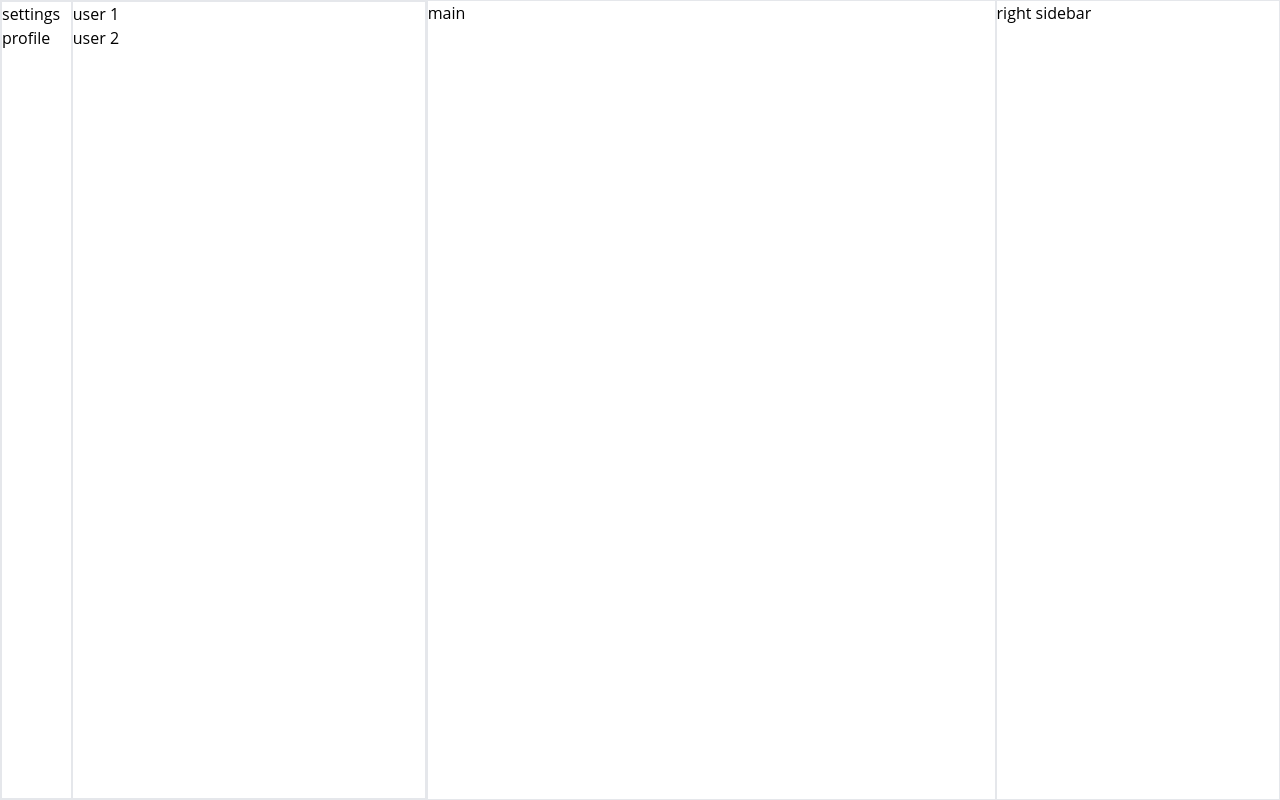
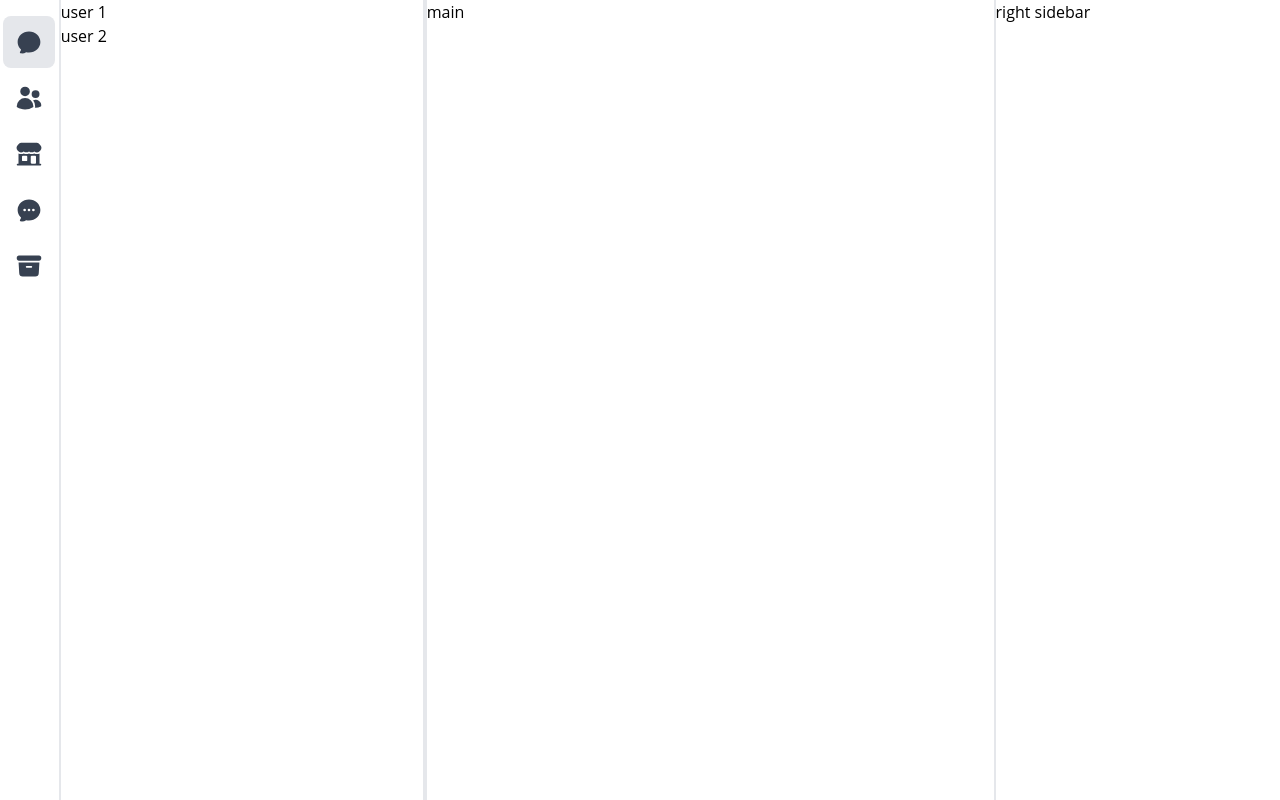
Before and after one commit to itsrafsanjani/messenger, a React (Vite) app: page / in a window 1280 px wide. Built offline with nearby package versions, Linux system fonts and the light colour scheme; a web font is replaced by a local one.

Commit message:
feat: side menu complete

```diff
--- a/package.json
+++ b/package.json
@@ -9,11 +9,10 @@
     "preview": "vite preview"
   },
   "dependencies": {
-    "lodash": "^4.17.21",
+    "@heroicons/react": "^2.0.18",
     "react": "^18.2.0",
     "react-dom": "^18.2.0",
-    "react-router-dom": "^6.4.2",
-    "socket.io-client": "^4.5.3"
+    "react-router-dom": "^6.4.2"
   },
   "devDependencies": {
     "@types/react": "^18.0.17",
--- a/src/pages/ChatPage.jsx
+++ b/src/pages/ChatPage.jsx
@@ -1,23 +1,75 @@
+import {
+  ArchiveBoxIcon,
+  BuildingStorefrontIcon,
+  ChatBubbleOvalLeftEllipsisIcon,
+  ChatBubbleOvalLeftIcon,
+  UsersIcon,
+} from '@heroicons/react/24/solid'
+import { Link, NavLink } from 'react-router-dom'
+
+const menus = [
+  {
+    icon: ChatBubbleOvalLeftIcon,
+    link: '/',
+    name: 'Chats',
+  },
+  {
+    icon: UsersIcon,
+    link: '/people',
+    name: 'People',
+  },
+  {
+    icon: BuildingStorefrontIcon,
+    link: '/marketplace',
+    name: 'Marketplace',
+  },
+  {
+    icon: ChatBubbleOvalLeftEllipsisIcon,
+    link: '/requests',
+    name: 'Requests',
+  },
+  {
+    icon: ArchiveBoxIcon,
+    link: '/archive',
+    name: 'Archive',
+  },
+]
+
 const ChatPage = () => {
   return (
     <div className='grid grid-cols-9 grid-flow-col h-screen'>
       <aside
-        className='grid grid-cols-6 grid-flow-col col-span-3 border'
+        className='grid grid-cols-7 grid-flow-col col-span-3 border-r-2'
         role='left sidebar'
       >
-        <nav role='menu' className='border col-span-1'>
-          <ul>
-            <li>settings</li>
-            <li>profile</li>
-          </ul>
+        <nav role='menu' className='border-r-2 col-span-1'>
+          <div className='flex flex-col justify-center items-center space-y-1 pt-4 '>
+            {menus.map((menu) => {
+              const Icon = menu.icon
+              return (
+                <NavLink
+                  to={menu.link}
+                  key={menu.name}
+                  role={menu.name}
+                  className={({ isActive }) =>
+                    (isActive ? 'bg-gray-200 active ' : ' ') +
+                    ` p-3 rounded-lg hover:bg-gray-200 transition-all`
+                  }
+                  title={menu.name}
+                >
+                  <Icon className='h-7 w-7 first:text-gray-700' />
+                </NavLink>
+              )
+            })}
+          </div>
         </nav>
-        <ul role='chat list' className='border col-span-5'>
+        <ul role='chat list' className='border-r-2 col-span-6'>
           <li>user 1</li>
           <li>user 2</li>
         </ul>
       </aside>
-      <main className='col-span-4 border'>main</main>
-      <aside className='col-span-2 border'>right sidebar</aside>
+      <main className='col-span-4 border-r-2'>main</main>
+      <aside className='col-span-2'>right sidebar</aside>
     </div>
   )
 }
```
Also changed, not shown: 1 other file (tests, documents, lock files or other folders).
